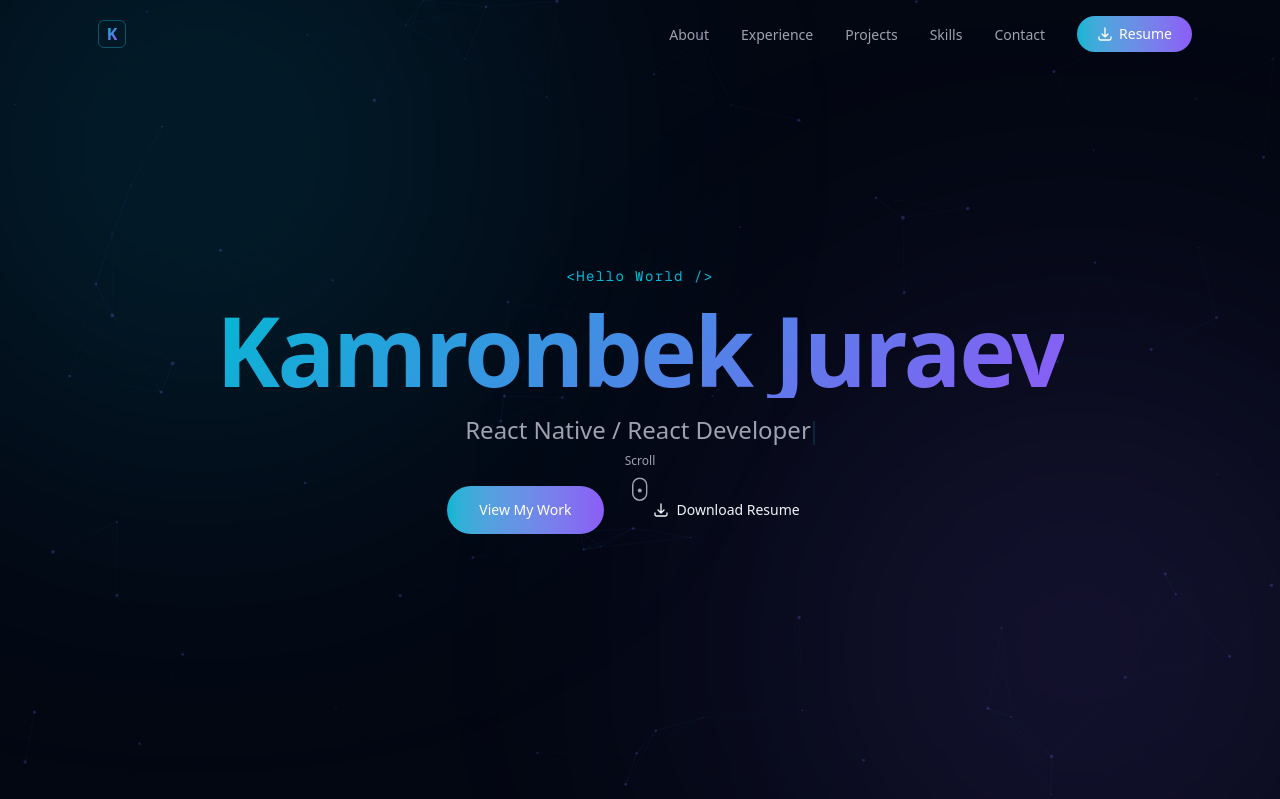
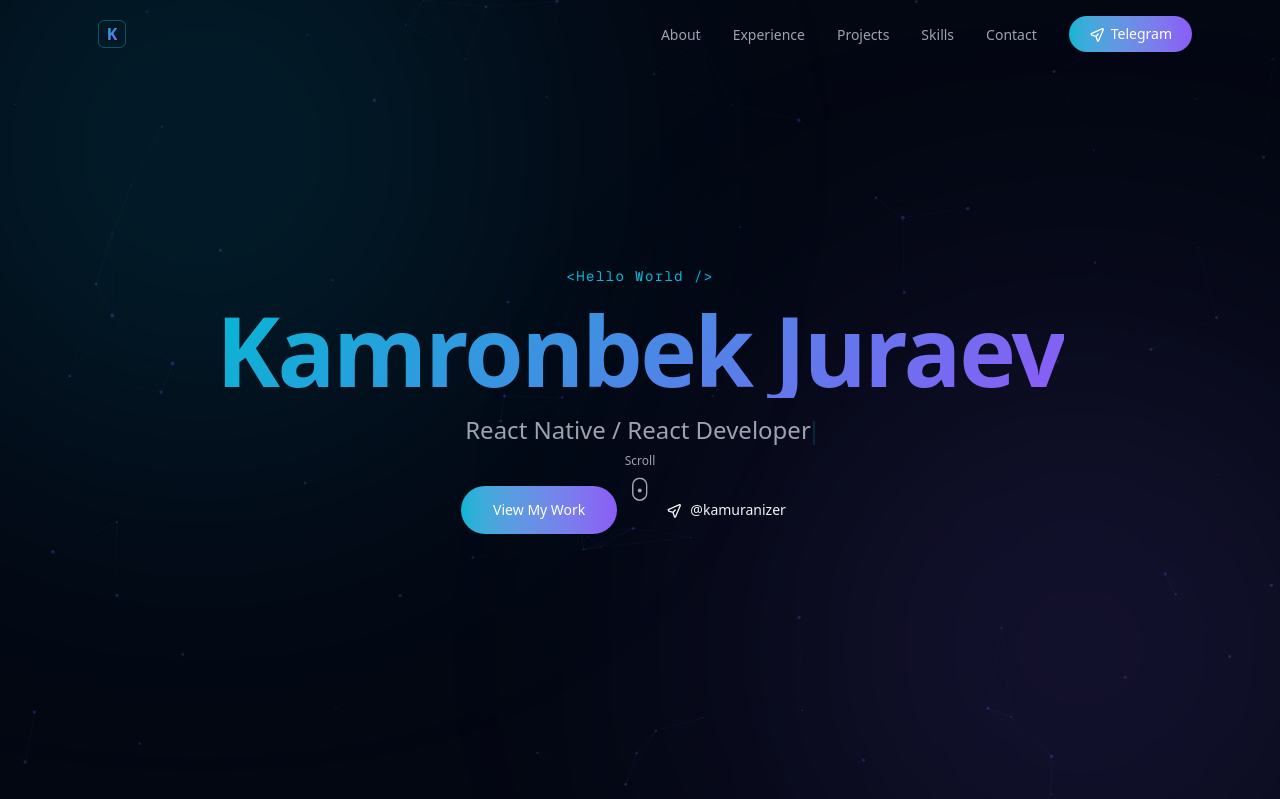
Before and after one commit to KAMRONBEK/kamuran.dev, a Next.js app: page / in a window 1280 px wide. Shown: the top 799 px of the page. Built offline with nearby package versions, Linux system fonts and the light colour scheme.

Commit message:
Replace resume link with Telegram
Remove resume CTAs from hero and navbar and link to @kamuranizer instead.

```diff
--- a/components/hero.tsx
+++ b/components/hero.tsx
@@ -109,15 +109,19 @@ export function Hero() {
             View My Work
           </a>
           <a
-            href={personalInfo.resume}
+            href={personalInfo.telegram}
             target="_blank"
             rel="noopener noreferrer"
             className="gradient-border btn-glow inline-flex h-12 items-center gap-2 rounded-full px-8 text-sm font-medium text-foreground transition-all hover:scale-105 hover:bg-card"
           >
             <svg className="h-4 w-4" fill="none" viewBox="0 0 24 24" strokeWidth="2" stroke="currentColor">
-              <path strokeLinecap="round" strokeLinejoin="round" d="M3 16.5v2.25A2.25 2.25 0 005.25 21h13.5A2.25 2.25 0 0021 18.75V16.5M16.5 12L12 16.5m0 0L7.5 12m4.5 4.5V3" />
+              <path
+                strokeLinecap="round"
+                strokeLinejoin="round"
+                d="M3.4 11.3l16.9-7.2c.8-.3 1.5.4 1.2 1.2l-7.2 16.9c-.3.8-1.4.7-1.6-.1l-2.1-6.4-6.4-2.1c-.8-.3-.9-1.4-.1-1.7zM10.6 15.4l3.3-3.3"
+              />
             </svg>
-            Download Resume
+            @kamuranizer
           </a>
         </motion.div>
 
--- a/components/navbar.tsx
+++ b/components/navbar.tsx
@@ -45,15 +45,19 @@ export function Navbar() {
           ))}
           <li>
             <a
-              href={personalInfo.resume}
+              href={personalInfo.telegram}
               target="_blank"
               rel="noopener noreferrer"
               className="inline-flex h-9 items-center gap-1.5 rounded-full bg-gradient-to-r from-accent-cyan to-accent-violet px-5 text-sm font-medium text-white transition-opacity hover:opacity-90"
             >
               <svg className="h-4 w-4" fill="none" viewBox="0 0 24 24" strokeWidth="2" stroke="currentColor">
-                <path strokeLinecap="round" strokeLinejoin="round" d="M3 16.5v2.25A2.25 2.25 0 005.25 21h13.5A2.25 2.25 0 0021 18.75V16.5M16.5 12L12 16.5m0 0L7.5 12m4.5 4.5V3" />
+                <path
+                  strokeLinecap="round"
+                  strokeLinejoin="round"
+                  d="M3.4 11.3l16.9-7.2c.8-.3 1.5.4 1.2 1.2l-7.2 16.9c-.3.8-1.4.7-1.6-.1l-2.1-6.4-6.4-2.1c-.8-.3-.9-1.4-.1-1.7zM10.6 15.4l3.3-3.3"
+                />
               </svg>
-              Resume
+              Telegram
             </a>
           </li>
         </ul>
@@ -110,16 +114,20 @@ export function Navbar() {
                   transition={{ delay: navLinks.length * 0.1 }}
                 >
                   <a
-                    href={personalInfo.resume}
+                    href={personalInfo.telegram}
                     target="_blank"
                     rel="noopener noreferrer"
                     onClick={() => setMobileOpen(false)}
                     className="inline-flex items-center gap-2 text-2xl font-medium text-accent-cyan transition-colors hover:text-foreground"
                   >
                     <svg className="h-5 w-5" fill="none" viewBox="0 0 24 24" strokeWidth="2" stroke="currentColor">
-                      <path strokeLinecap="round" strokeLinejoin="round" d="M3 16.5v2.25A2.25 2.25 0 005.25 21h13.5A2.25 2.25 0 0021 18.75V16.5M16.5 12L12 16.5m0 0L7.5 12m4.5 4.5V3" />
+                      <path
+                        strokeLinecap="round"
+                        strokeLinejoin="round"
+                        d="M3.4 11.3l16.9-7.2c.8-.3 1.5.4 1.2 1.2l-7.2 16.9c-.3.8-1.4.7-1.6-.1l-2.1-6.4-6.4-2.1c-.8-.3-.9-1.4-.1-1.7zM10.6 15.4l3.3-3.3"
+                      />
                     </svg>
-                    Resume
+                    Telegram
                   </a>
                 </motion.li>
               </ul>
--- a/lib/data.ts
+++ b/lib/data.ts
@@ -5,6 +5,7 @@ export const personalInfo = {
   location: "Tashkent, Uzbekistan",
   github: "https://github.com/KAMRONBEK",
   linkedin: "https://linkedin.com/in/kamronbek-juraev",
+  telegram: "https://t.me/kamuranizer",
   resume: "https://docs.google.com/document/d/1dBnvGtI7UEleFq-Jv60nFjxC3LGRG1p10vhQYkVnHyI/export?format=pdf",
   summary:
     "Software developer with 6+ years of experience building cross-platform mobile and web applications. Shipped 20+ production apps across fintech, e-commerce, insurance, and logistics. CS graduate from Inha University with a passion for clean architecture and performant UIs.",
```
